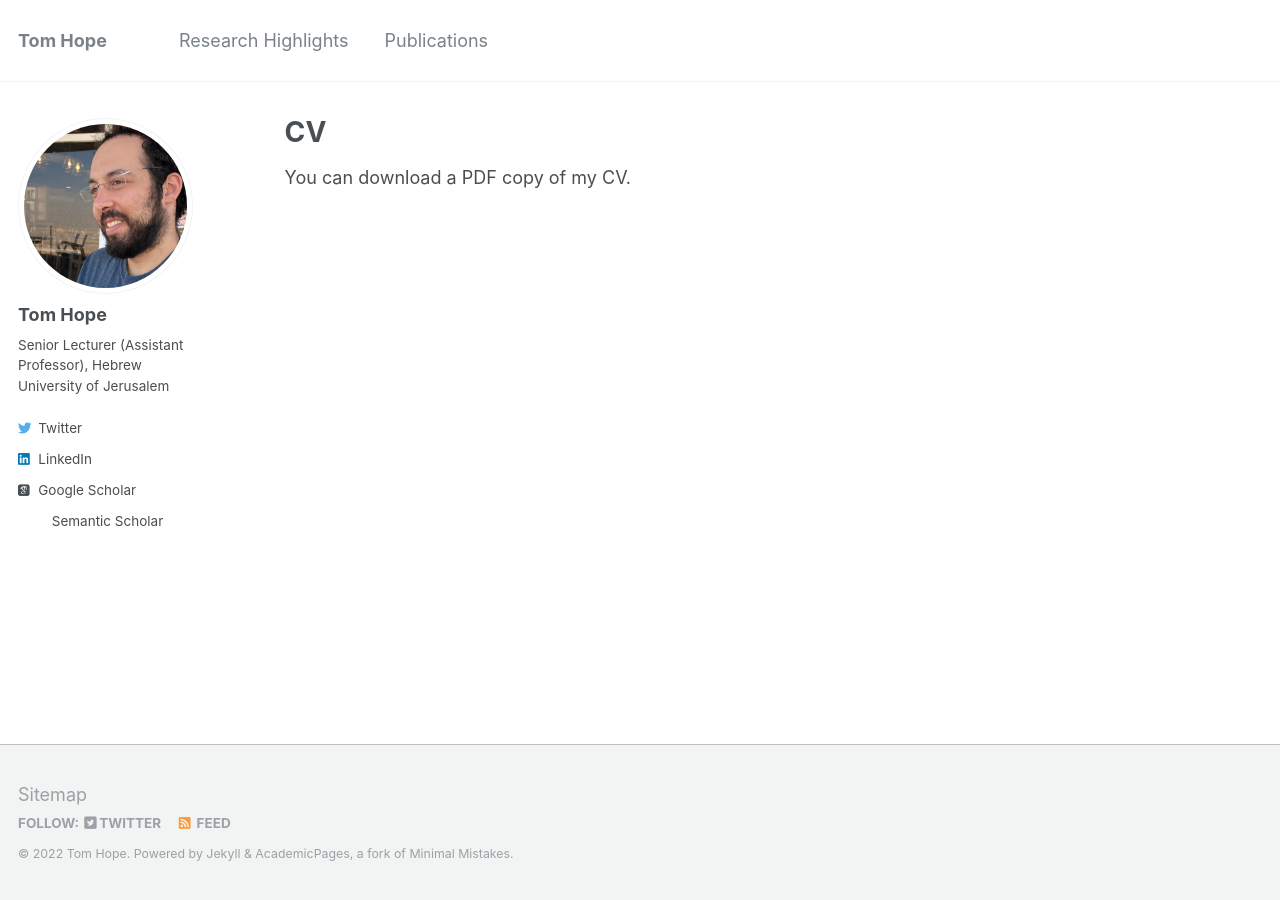
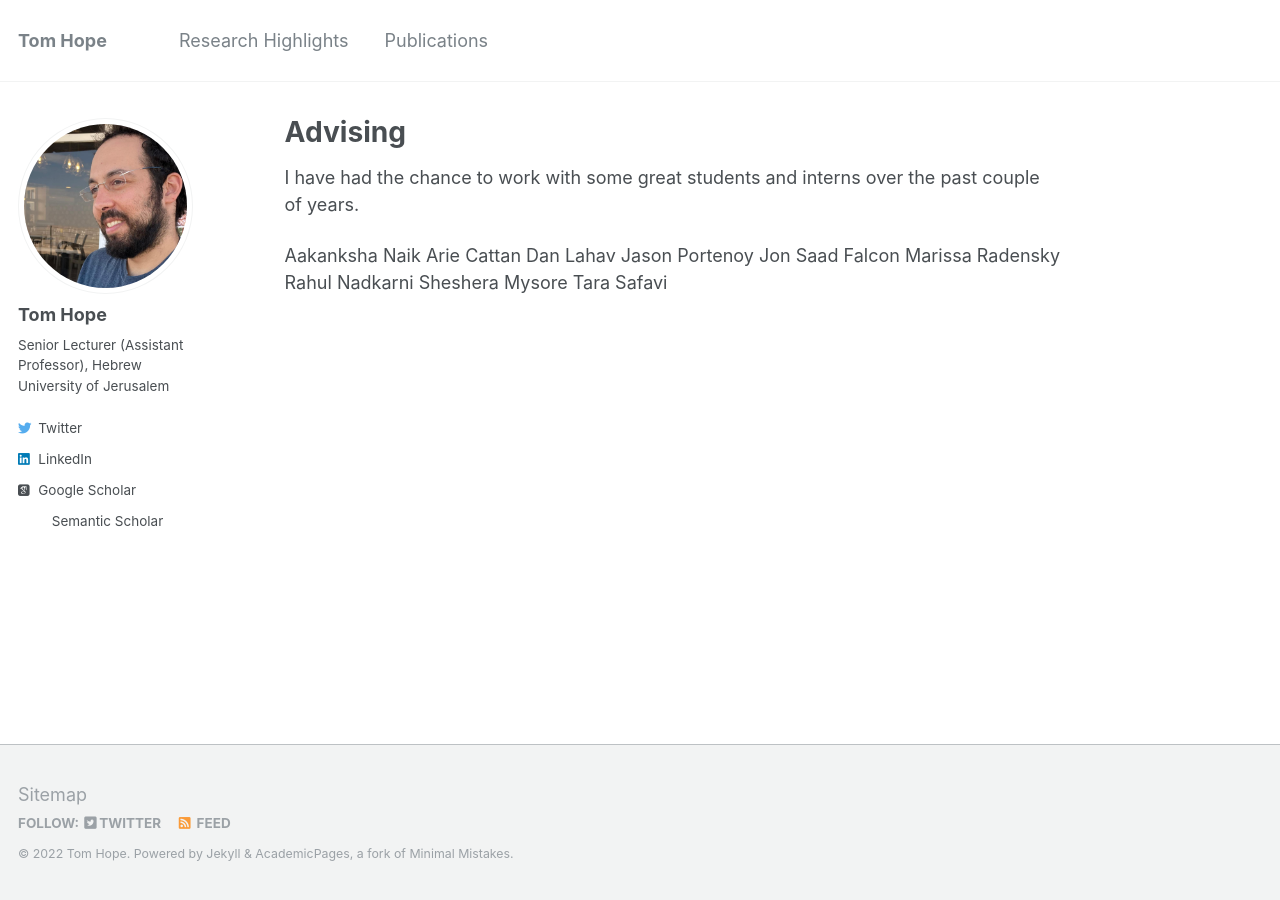
Before and after one commit to tomhoper/tomhoper.github.io, a Jekyll site: the page built from _pages/cv.md, in a window 1280 px wide. Built offline with Jekyll 4.4.1, drawn with Linux system fonts in a browser that asks for light colours; some web fonts are replaced.

Commit message:
Update cv.md

```diff
--- a/_pages/cv.md
+++ b/_pages/cv.md
@@ -1,13 +1,23 @@
 ---
 layout: archive
-title: "CV"
-permalink: /cv/
+title: "Advising"
+permalink: /advising/
 author_profile: true
 redirect_from:
-  - /resume
+  - /advising
 ---
 
 {% include base_path %}
 
 
-You can download a PDF copy of my CV.
+I have had the chance to work with some great students and interns over the past couple of years.
+
+Aakanksha Naik
+Arie Cattan
+Dan Lahav
+Jason Portenoy
+Jon Saad Falcon
+Marissa Radensky
+Rahul Nadkarni
+Sheshera Mysore
+Tara Safavi
```
